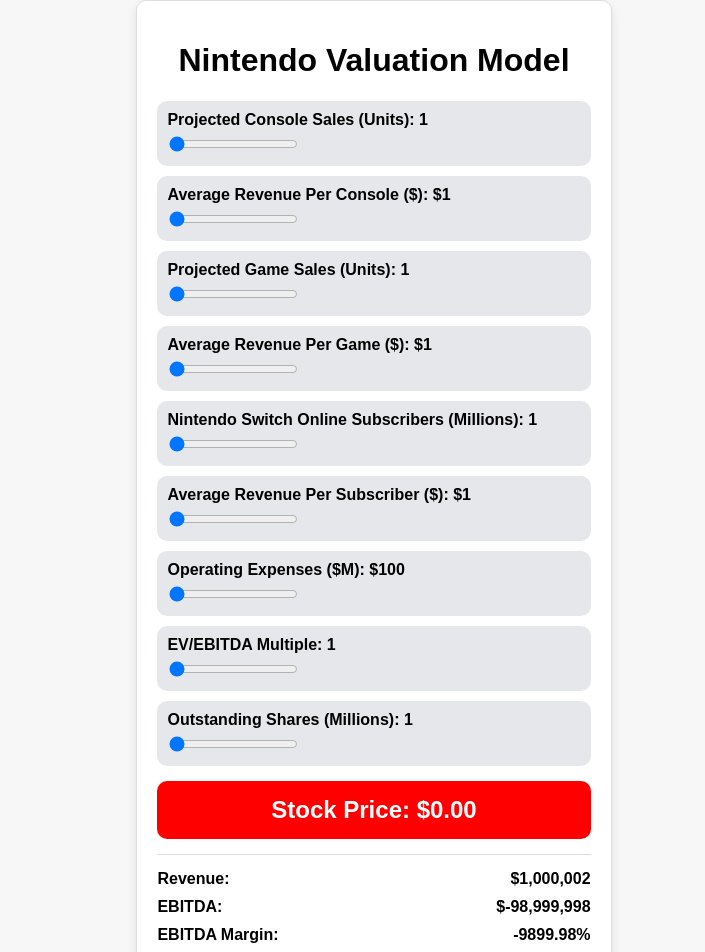
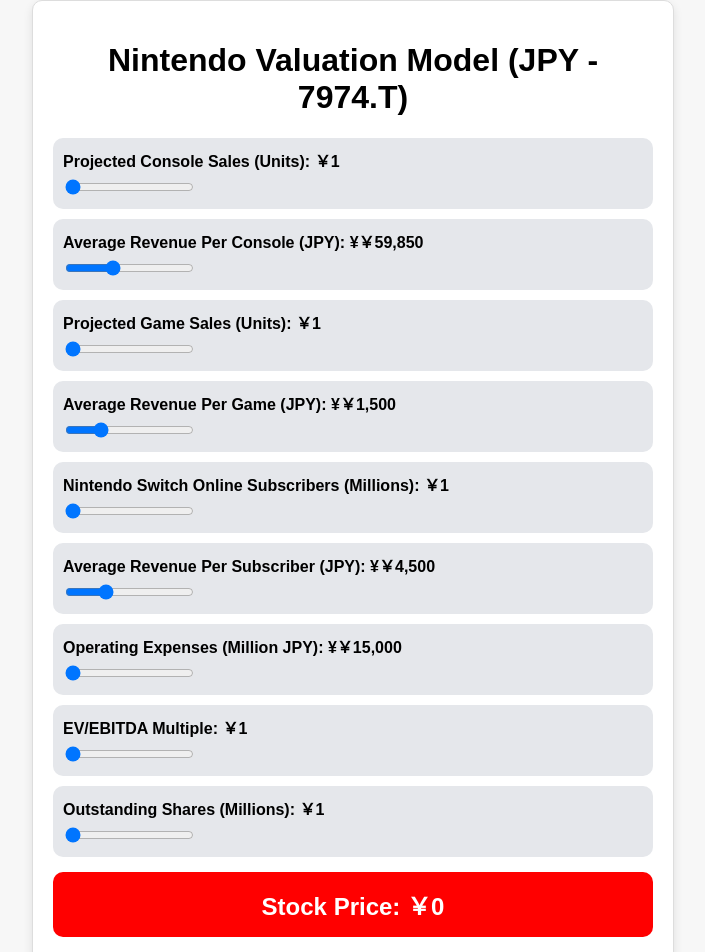
Before and after one commit to GavinKelly1/nintendo-valuation, a React (Create React App) app: page / in a window 1280 px wide. Shown: the top 952 px of the page, without its empty margins (287-992 px from the left). Built offline with nearby package versions, Linux system fonts and the light colour scheme.

Commit message:
Converted all financial values to JPY (7974.T)

```diff
--- a/src/NintendoValuation.js
+++ b/src/NintendoValuation.js
@@ -2,24 +2,25 @@
 import "./styles.css"; // Import CSS
 
 export default function NintendoValuation() {
-  const formatter = new Intl.NumberFormat("en-US", { notation: "standard" });
+  // Format all numbers as JPY currency
+  const formatter = new Intl.NumberFormat("ja-JP", { style: "currency", currency: "JPY" });
 
-  // State Variables for Sliders
+  // State Variables for Sliders (Now in JPY)
   const [consoleSales, setConsoleSales] = useState(1); // Projected Console Sales (Units)
-  const [revenuePerConsole, setRevenuePerConsole] = useState(1); // Revenue Per Console ($)
+  const [revenuePerConsole, setRevenuePerConsole] = useState(59850); // Revenue Per Console (JPY)
   const [gameSales, setGameSales] = useState(1); // Projected Game Sales (Units)
-  const [revenuePerGame, setRevenuePerGame] = useState(1); // Revenue Per Game ($)
+  const [revenuePerGame, setRevenuePerGame] = useState(1500); // Revenue Per Game (JPY)
   const [subscribers, setSubscribers] = useState(1); // Switch Online Subscribers (Millions)
-  const [revenuePerSubscriber, setRevenuePerSubscriber] = useState(1); // Revenue Per Subscriber ($)
-  const [expenses, setExpenses] = useState(100); // Operating Expenses ($M)
+  const [revenuePerSubscriber, setRevenuePerSubscriber] = useState(4500); // Revenue Per Subscriber (JPY)
+  const [expenses, setExpenses] = useState(15000); // Operating Expenses (Million JPY)
   const [evMultiple, setEvMultiple] = useState(1); // EV/EBITDA Multiple
   const [outstandingShares, setOutstandingShares] = useState(1); // Outstanding Shares (Millions)
 
-  // **New Revenue Calculation**
+  // **Revenue Calculation (All in JPY)**
   const revenue =
-    consoleSales * revenuePerConsole + // Console Revenue
-    gameSales * revenuePerGame + // Game Sales Revenue
-    subscribers * revenuePerSubscriber * 1_000_000; // Subscription Revenue
+    consoleSales * revenuePerConsole + // Console Revenue (JPY)
+    gameSales * revenuePerGame + // Game Sales Revenue (JPY)
+    subscribers * revenuePerSubscriber * 1_000_000; // Subscription Revenue (JPY)
 
   // **EBITDA Calculation**
   const ebitda = revenue - expenses * 1_000_000;
@@ -35,17 +36,17 @@
 
   return (
     <div className="container">
-      <h1 className="title">Nintendo Valuation Model</h1>
+      <h1 className="title">Nintendo Valuation Model (JPY - 7974.T)</h1>
 
       {/* Sliders Section */}
       {[
         { label: "Projected Console Sales (Units)", value: consoleSales, setter: setConsoleSales, min: 1, max: 30_000_000 },
-        { label: "Average Revenue Per Console ($)", value: revenuePerConsole, setter: setRevenuePerConsole, min: 100, max: 1000, prefix: "$" },
+        { label: "Average Revenue Per Console (JPY)", value: revenuePerConsole, setter: setRevenuePerConsole, min: 10000, max: 150000, prefix: "¥" },
         { label: "Projected Game Sales (Units)", value: gameSales, setter: setGameSales, min: 1, max: 500_000_000 },
-        { label: "Average Revenue Per Game ($)", value: revenuePerGame, setter: setRevenuePerGame, min: 10, max: 100, prefix: "$" },
+        { label: "Average Revenue Per Game (JPY)", value: revenuePerGame, setter: setRevenuePerGame, min: 1000, max: 3000, prefix: "¥" },
         { label: "Nintendo Switch Online Subscribers (Millions)", value: subscribers, setter: setSubscribers, min: 1, max: 300 },
-        { label: "Average Revenue Per Subscriber ($)", value: revenuePerSubscriber, setter: setRevenuePerSubscriber, min: 1, max: 100, prefix: "$" },
-        { label: "Operating Expenses ($M)", value: expenses, setter: setExpenses, min: 100, max: 10_000, prefix: "$" },
+        { label: "Average Revenue Per Subscriber (JPY)", value: revenuePerSubscriber, setter: setRevenuePerSubscriber, min: 100, max: 15000, prefix: "¥" },
+        { label: "Operating Expenses (Million JPY)", value: expenses, setter: setExpenses, min: 15000, max: 1_500_000, prefix: "¥" },
         { label: "EV/EBITDA Multiple", value: evMultiple, setter: setEvMultiple, min: 1, max: 200 },
         { label: "Outstanding Shares (Millions)", value: outstandingShares, setter: setOutstandingShares, min: 1, max: 1_500 },
       ].map(({ label, value, setter, min, max, prefix = "", suffix = "" }, index) => (
@@ -66,15 +67,15 @@
 
       {/* Stock Price Box */}
       <div className="stock-price">
-        Stock Price: ${stockPrice > 0 ? stockPrice.toFixed(2) : "0.00"}
+        Stock Price: {formatter.format(stockPrice > 0 ? stockPrice.toFixed(0) : 0)}
       </div>
 
       {/* Results Section */}
       <div className="results">
-        <p>Revenue:</p> <p className="right">${formatter.format(revenue)}</p>
-        <p>EBITDA:</p> <p className="right">${formatter.format(ebitda)}</p>
+        <p>Revenue:</p> <p className="right">{formatter.format(revenue)}</p>
+        <p>EBITDA:</p> <p className="right">{formatter.format(ebitda)}</p>
         <p>EBITDA Margin:</p> <p className="right">{ebitdaMargin}%</p>
-        <p>Market Cap:</p> <p className="right">${formatter.format(marketCap)}</p>
+        <p>Market Cap:</p> <p className="right">{formatter.format(marketCap)}</p>
       </div>
     </div>
   );
```
